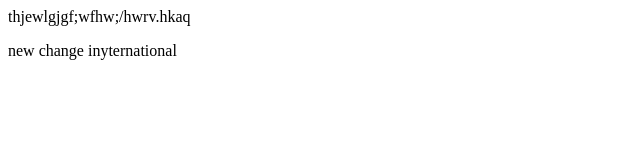
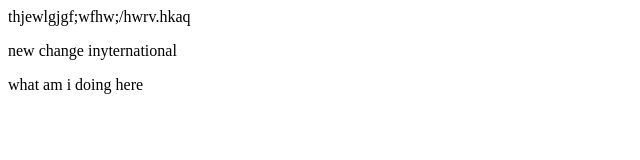
Before and after one commit to Akpegiemmanuel/Test, a plain HTML site: page Home.html in a window 1280 px wide. Shown: the whole page, without its empty margins (0-640 px from the left). Drawn offline with Linux system fonts and the light colour scheme.

Commit message:
'changed p'

```diff
--- a/Home.html
+++ b/Home.html
@@ -9,5 +9,6 @@
     <div>thjewlgjgf;wfhw;/hwrv.hkaq</div>
 
     <p>new change inyternational </p>
+    <p>what am i doing here</p>
 </body>
 </html>
```
